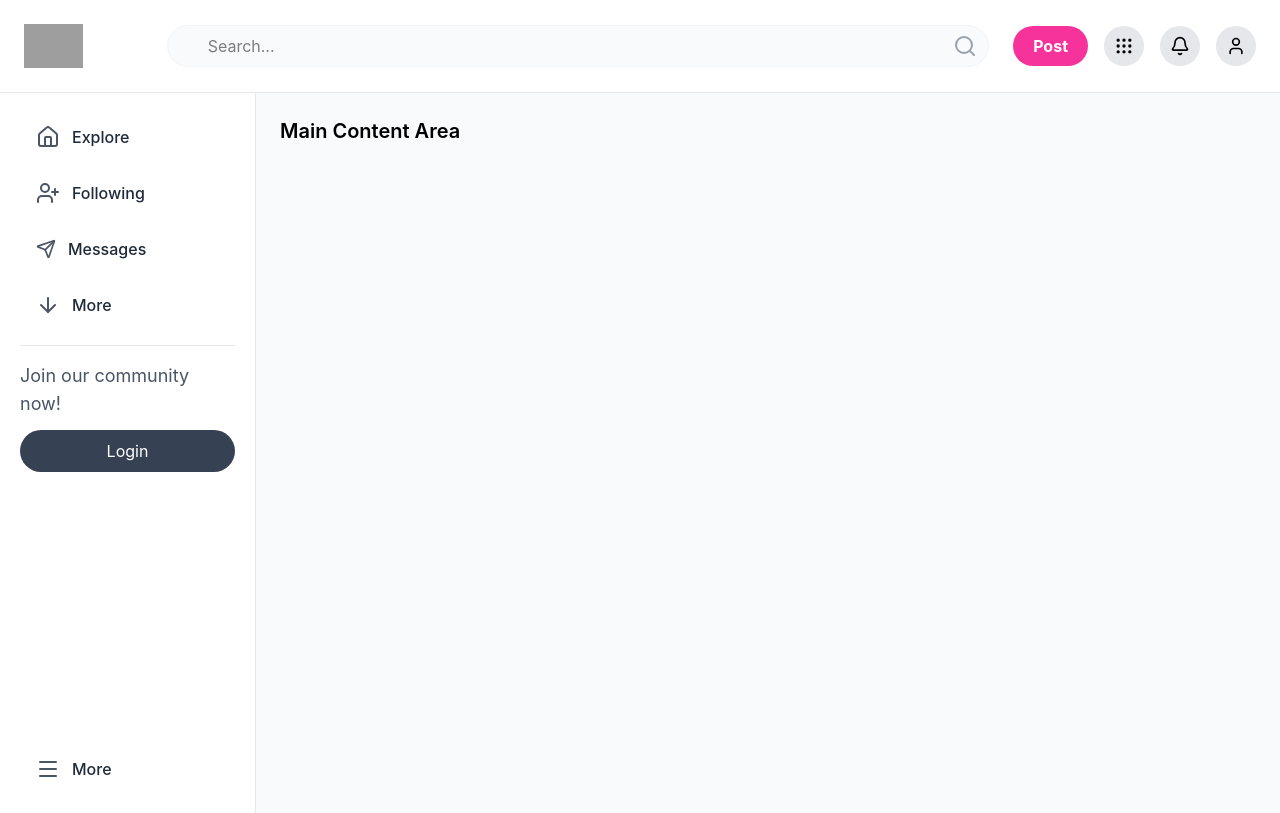
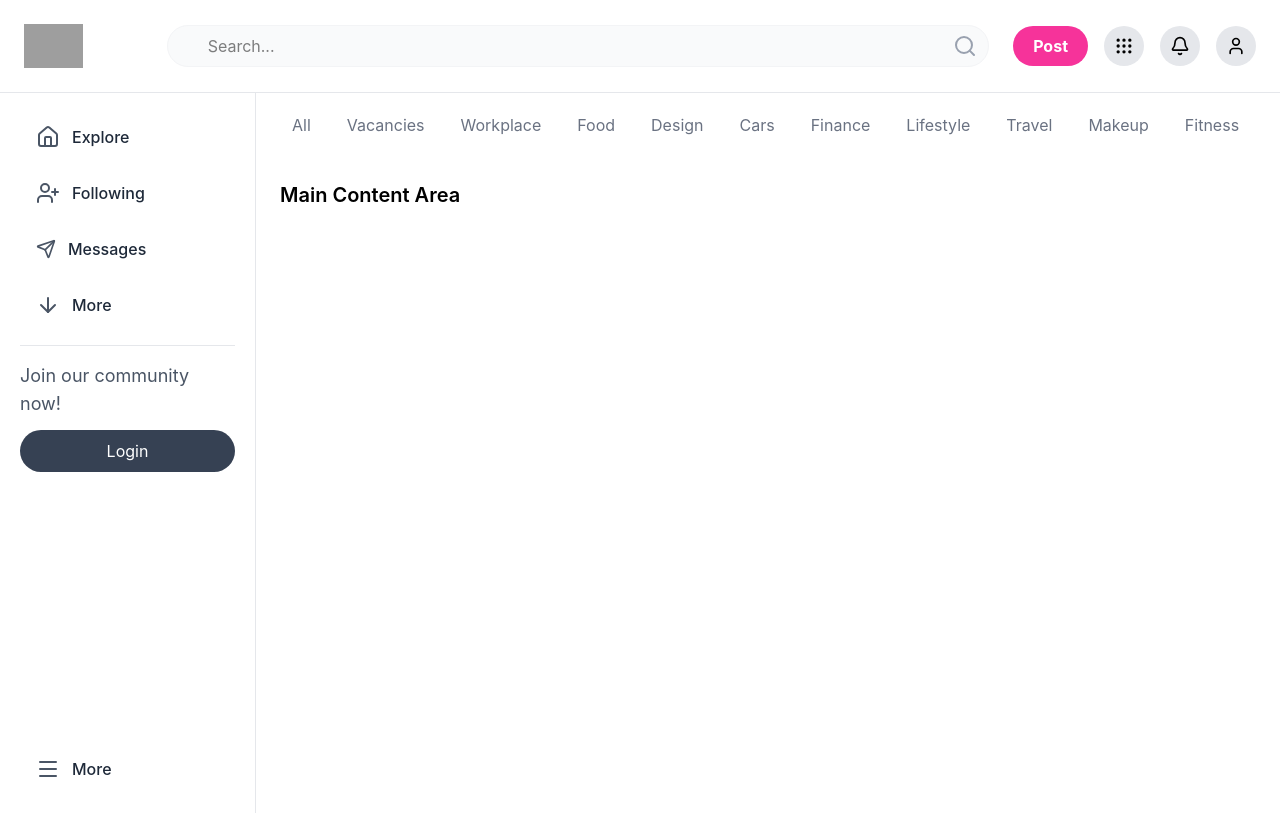
Before and after one commit to meihui03/popules_test, a Vue app in the folder popules/: page / in a window 1280 px wide. Built offline with nearby package versions, Linux system fonts and the light colour scheme; grey boxes are pictures that could not be loaded.

Commit message:
add category tabs

```diff
--- a/popules/src/App.vue
+++ b/popules/src/App.vue
@@ -1,22 +1,24 @@
 <script>
 import Header from './components/Header.vue'
 import Sidebar from './components/Sidebar.vue'
+import CategoryTabs from './components/CategoryTabs.vue';
 
 export default {
-  components: { Header, Sidebar }
+  components: { Header, Sidebar ,CategoryTabs }
 }
 </script>
 
 <template>
   <div class="min-h-screen bg-white flex flex-col">
     <Header />
-
-    <div class="flex">
+    <div class="flex flex-1">
       <Sidebar />
-
-      <main class="flex-1 p-6 bg-gray-50">
-        <h1 class="text-xl font-semibold">Main Content Area</h1>
-      </main>
+      <div class="flex-1 flex flex-col">
+        <CategoryTabs />
+        <main class="flex-1 p-6 ">
+          <h1 class="text-xl font-semibold">Main Content Area</h1>
+        </main>
+      </div>
     </div>
   </div>
 </template>
--- a/popules/src/components/CategoryTabs.vue
+++ b/popules/src/components/CategoryTabs.vue
@@ -0,0 +1,45 @@
+<script>
+export default {
+  name: 'CategoryTabs'
+}
+</script>
+
+<template>
+  <div class="w-full bg-white">
+    <div class="sticky flex gap-1 overflow-x-auto scrollbar-hide px-5 py-3 bg-white">
+      <button class="px-4 py-2 text-gray-500 rounded-full hover:bg-gray-100 cursor-pointer ">
+        All
+      </button>
+      <button class="px-4 py-2 text-gray-500 rounded-full hover:bg-gray-100 cursor-pointer  ">
+        Vacancies
+      </button>
+      <button class="px-4 py-2 text-gray-500 rounded-full hover:bg-gray-100 cursor-pointer ">
+        Workplace
+      </button>
+      <button class="px-4 py-2 text-gray-500 rounded-full hover:bg-gray-100 cursor-pointer ">
+        Food
+      </button>
+       <button class="px-4 py-2 text-gray-500 rounded-full hover:bg-gray-100 cursor-pointer ">
+        Design
+      </button>
+       <button class="px-4 py-2 text-gray-500 rounded-full hover:bg-gray-100 cursor-pointer ">
+        Cars
+      </button>
+      <button class="px-4 py-2 text-gray-500 rounded-full hover:bg-gray-100 cursor-pointer ">
+        Finance
+      </button>
+      <button class="px-4 py-2 text-gray-500 rounded-full hover:bg-gray-100 cursor-pointer ">
+        Lifestyle
+      </button>
+       <button class="px-4 py-2 text-gray-500 rounded-full hover:bg-gray-100 cursor-pointer ">
+        Travel
+      </button>
+       <button class="px-4 py-2 text-gray-500 rounded-full hover:bg-gray-100 cursor-pointer ">
+        Makeup
+      </button>
+       <button class="px-4 py-2 text-gray-500 rounded-full hover:bg-gray-100 cursor-pointer ">
+        Fitness
+      </button>
+    </div>
+  </div>
+</template>
--- a/popules/src/style.css
+++ b/popules/src/style.css
@@ -4,7 +4,6 @@
   html {
     scroll-behavior: smooth;
   }
-
   body {
     font-family: 'Inter', system-ui, -apple-system, BlinkMacSystemFont, 'Segoe UI', Roboto, sans-serif;
   }
@@ -15,7 +14,6 @@
     -ms-overflow-style: none;
     scrollbar-width: none;
   }
-
   .scrollbar-hide::-webkit-scrollbar {
     display: none;
   }
```
